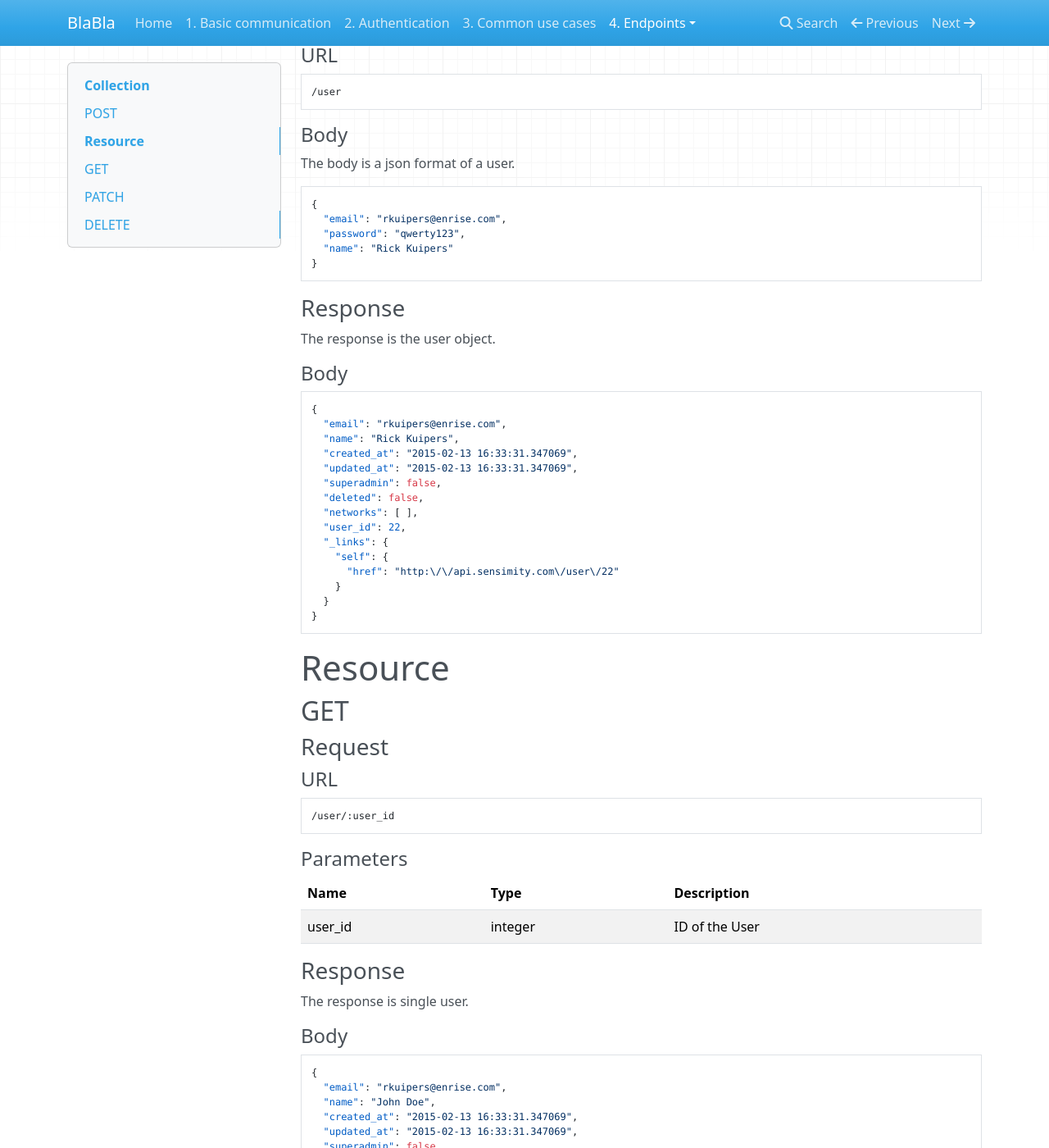
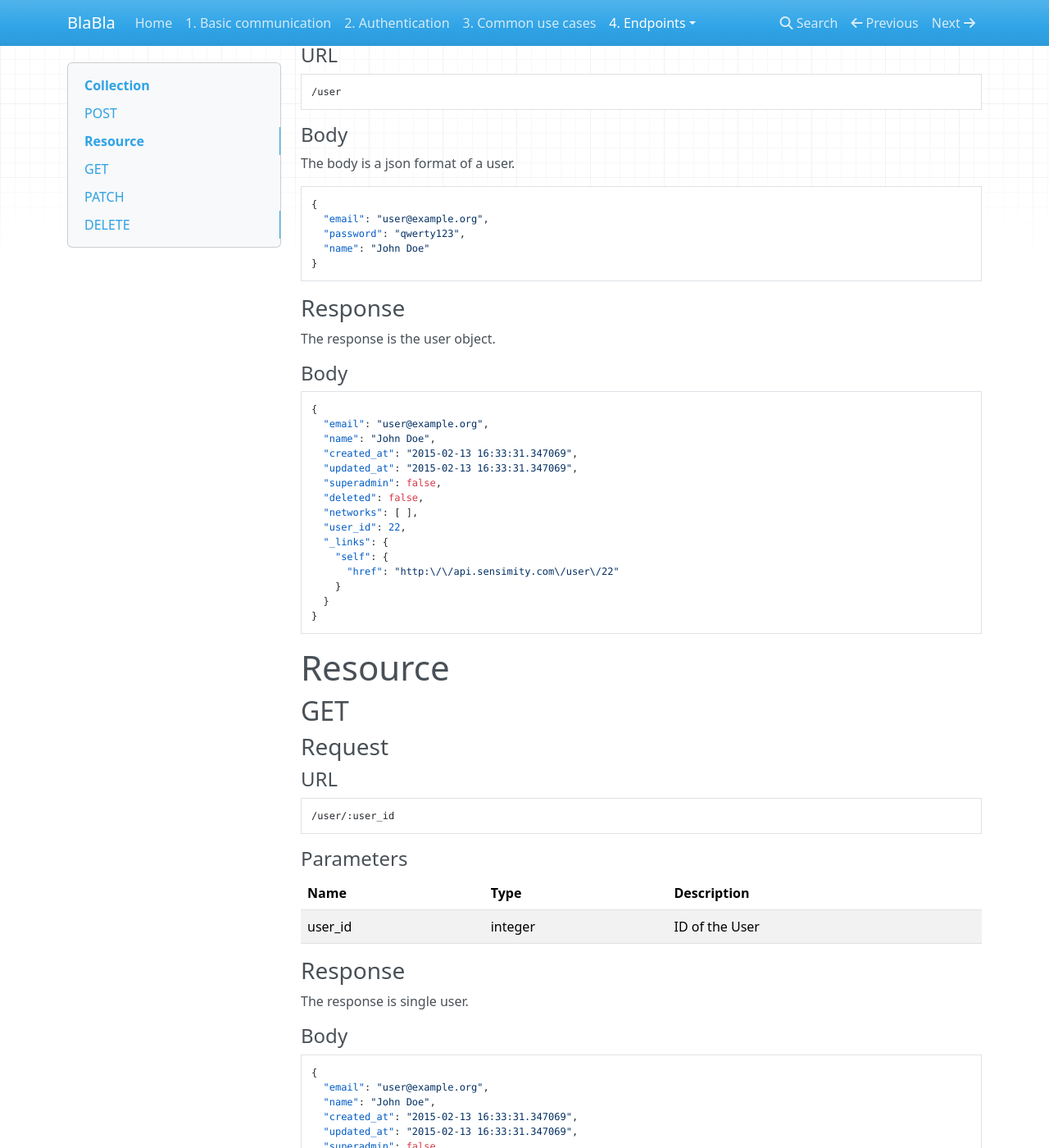
Before and after one commit to Sensimity/docs, an MkDocs documentation site: the page built from docs/endpoints/user.md, in a window 1280 px wide and 1400 px high, scrolled down 209 px. Shown: the whole window at 82% size. Built offline with MkDocs 1.6.1, drawn with Linux system fonts in a browser that asks for light colours; nearby versions of some CDN libraries; old or Windows-style settings are respelled for this version of MkDocs; some of the changed text lies outside the part shown.

Commit message:
Remove personal details

````diff
--- a/docs/endpoints/user.md
+++ b/docs/endpoints/user.md
@@ -16,9 +16,9 @@ The body is a json format of a user.
 
 ```json
 {
-  "email": "rkuipers@enrise.com",
+  "email": "user@example.org",
   "password": "qwerty123",
-  "name": "Rick Kuipers"
+  "name": "John Doe"
 }
 ```
 
@@ -28,8 +28,8 @@ The response is the user object.
 #### Body
 ```json
 {
-  "email": "rkuipers@enrise.com",
-  "name": "Rick Kuipers",
+  "email": "user@example.org",
+  "name": "John Doe",
   "created_at": "2015-02-13 16:33:31.347069",
   "updated_at": "2015-02-13 16:33:31.347069",
   "superadmin": false,
@@ -67,7 +67,7 @@ The response is single user.
 #### Body
 ```json
 {
-  "email": "rkuipers@enrise.com",
+  "email": "user@example.org",
   "name": "John Doe",
   "created_at": "2015-02-13 16:33:31.347069",
   "updated_at": "2015-02-13 16:33:31.347069",
@@ -111,7 +111,7 @@ The response is a single user.
 #### Body
 ```json
 {
-  "email": "rkuipers@enrise.com",
+  "email": "user@example.org",
   "name": "John Deer",
   "created_at": "2015-02-13 16:33:31.347069",
   "updated_at": "2015-02-13 16:33:31.347069",
````
